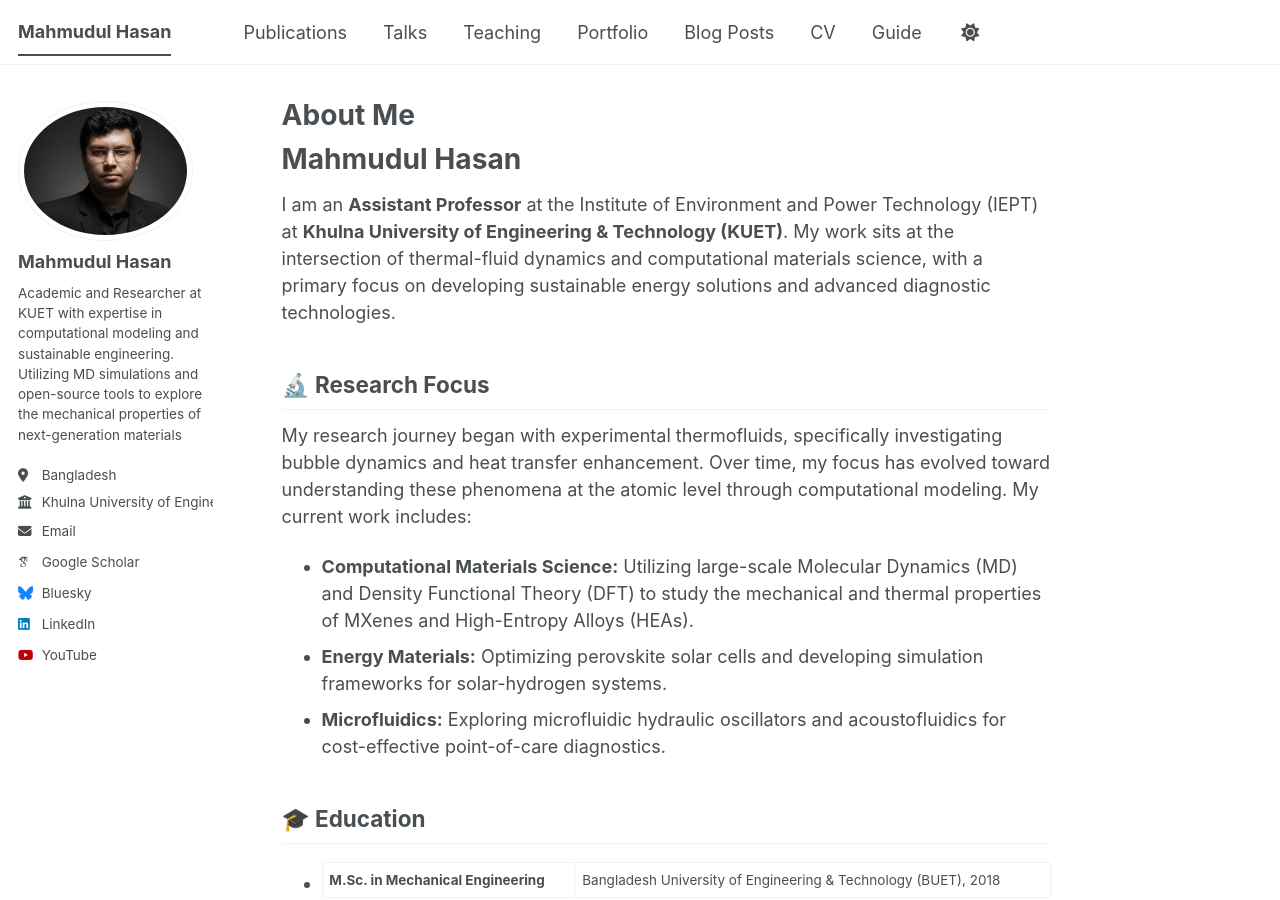
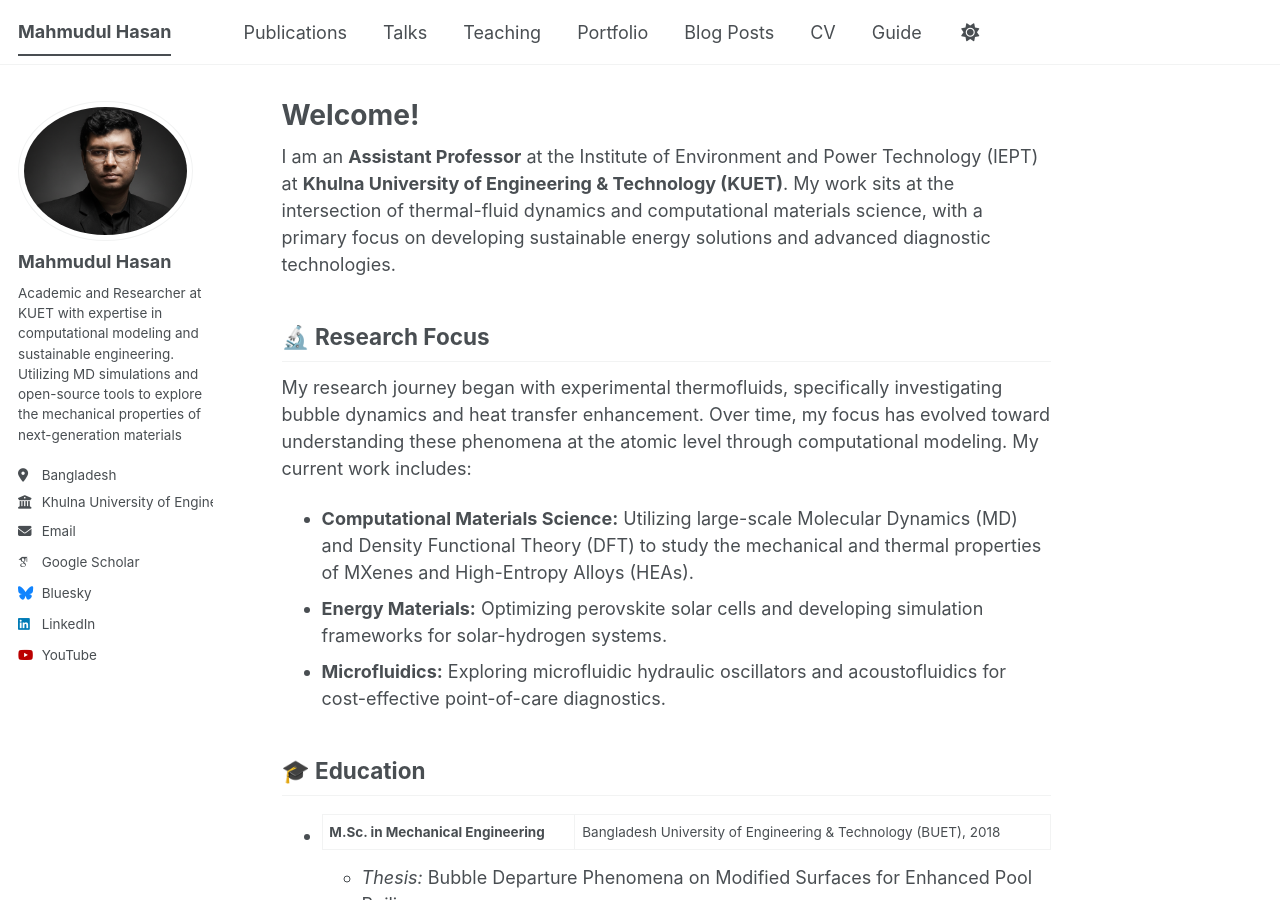
Before and after one commit to m-hasanr/m-hasanr.github.io, a Jekyll site: the page built from _pages/about.md, in a window 1280 px wide and 900 px high. Built offline with Jekyll 4.4.1, drawn with Linux system fonts in a browser that asks for light colours; some web fonts are replaced; a script bundle is joined from its source files by our own code; library files that are not in the unit come from our copies.

Commit message:
Change title and remove author name from about page
Updated the title from 'About Me' to 'Welcome!' and removed the author's name.

```diff
--- a/_pages/about.md
+++ b/_pages/about.md
@@ -1,14 +1,11 @@
 ---
 permalink: /
-title: "About Me"
+title: "Welcome!"
 author_profile: true
 redirect_from:
   - /about/
   - /about.html
 ---
-
-# Mahmudul Hasan
-
 I am an **Assistant Professor** at the Institute of Environment and Power Technology (IEPT) at **Khulna University of Engineering & Technology (KUET)**. My work sits at the intersection of thermal-fluid dynamics and computational materials science, with a primary focus on developing sustainable energy solutions and advanced diagnostic technologies.
 
 ## 🔬 Research Focus
```
